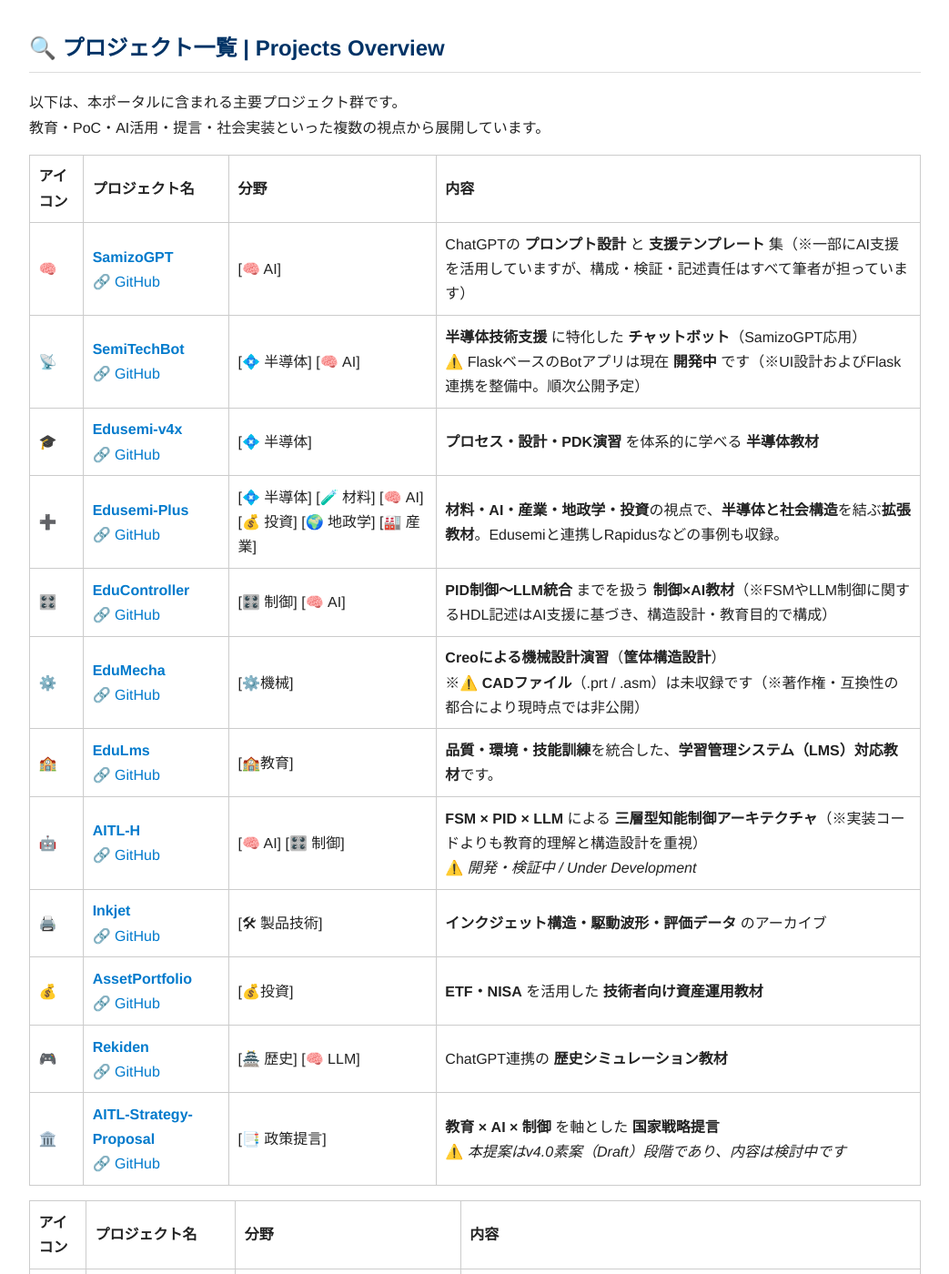
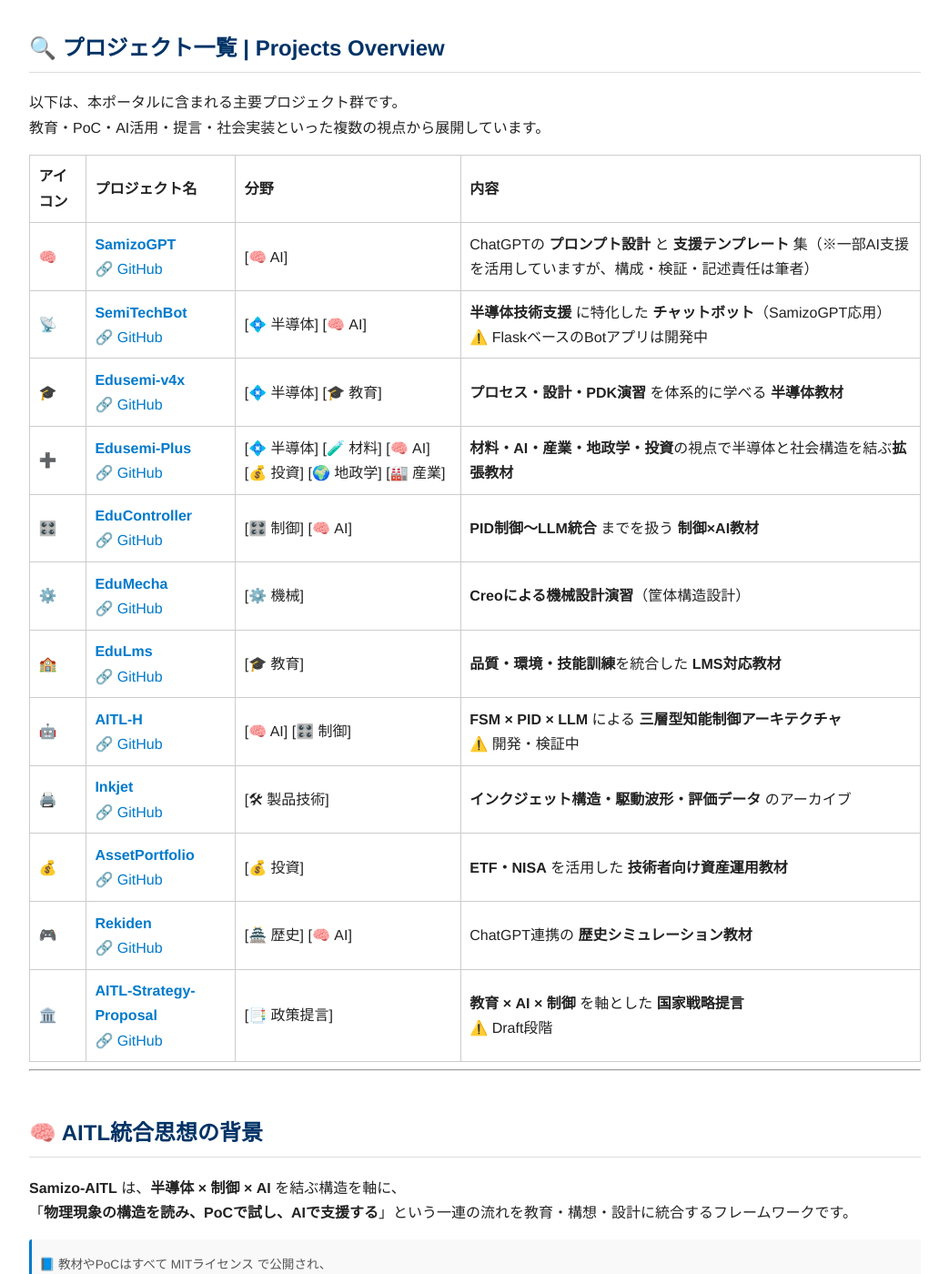
Before and after one commit to Samizo-AITL/Samizo-AITL.github.io, a Jekyll site: the page built from index.md, in a window 1280 px wide and 1400 px high, scrolled down 791 px. Shown: the whole window at 91% size, without its empty margins (118-1161 px from the left). Built offline with Jekyll 4.4.1, drawn with Linux system fonts in a browser that asks for light colours; some of the changed text lies outside the part shown.

Commit message:
Update index.md

```diff
--- a/index.md
+++ b/index.md
@@ -38,29 +38,13 @@
 
 | アイコン | **プロジェクト名** | 分野 | 内容 |
 |---------|--------------------|------|------|
-| 🧠 | **[SamizoGPT](https://samizo-aitl.github.io/SamizoGPT/)**<br>🔗 [GitHub](https://github.com/Samizo-AITL/SamizoGPT) | [🧠 AI] | ChatGPTの **プロンプト設計** と **支援テンプレート** 集（※一部にAI支援を活用していますが、構成・検証・記述責任はすべて筆者が担っています） |
-| 📡 | **[SemiTechBot](https://samizo-aitl.github.io/SamizoGPT_SemiTechBot/)**<br>🔗 [GitHub](https://github.com/Samizo-AITL/SamizoGPT_SemiTechBot) | [💠 半導体] [🧠 AI] | **半導体技術支援** に特化した **チャットボット**（SamizoGPT応用）<br>⚠️ FlaskベースのBotアプリは現在 **開発中** です（※UI設計およびFlask連携を整備中。順次公開予定） |
-| 🎓 | **[Edusemi-v4x](https://samizo-aitl.github.io/Edusemi-v4x/)**<br>🔗 [GitHub](https://github.com/Samizo-AITL/Edusemi-v4x) | [💠 半導体] | **プロセス・設計・PDK演習** を体系的に学べる **半導体教材** |
-| ➕ | **[Edusemi-Plus](https://samizo-aitl.github.io/Edusemi-Plus/)**<br>🔗 [GitHub](https://github.com/Samizo-AITL/Edusemi-Plus) | [💠 半導体] [🧪 材料] [🧠 AI] [💰 投資] [🌍 地政学] [🏭 産業] | **材料・AI・産業・地政学・投資**の視点で、**半導体と社会構造**を結ぶ**拡張教材**。Edusemiと連携しRapidusなどの事例も収録。 |
-| 🎛️ | **[EduController](https://samizo-aitl.github.io/EduController/)**<br>🔗 [GitHub](https://github.com/Samizo-AITL/EduController) | [🎛️ 制御] [🧠 AI] | **PID制御〜LLM統合** までを扱う **制御×AI教材**（※FSMやLLM制御に関するHDL記述はAI支援に基づき、構造設計・教育目的で構成） |
-| ⚙️ | **[EduMecha](https://samizo-aitl.github.io/EduMecha/)**<br>🔗 [GitHub](https://github.com/Samizo-AITL/EduMecha) | [⚙️機械] | **Creoによる機械設計演習**（**筐体構造設計**）<br>※⚠️ **CADファイル**（.prt / .asm）は未収録です（※著作権・互換性の都合により現時点では非公開） |
-| 🏫 | **[EduLms](https://samizo-aitl.github.io/EduLms/)**<br>🔗 [GitHub](https://github.com/Samizo-AITL/EduLms) | [🏫教育] | **品質・環境・技能訓練**を統合した、**学習管理システム（LMS）対応教材**です。 |
-| 🤖 | **[AITL-H](https://samizo-aitl.github.io/AITL-H/)**<br>🔗 [GitHub](https://github.com/Samizo-AITL/AITL-H) | [🧠 AI] [🎛️ 制御] | **FSM × PID × LLM** による **三層型知能制御アーキテクチャ**（※実装コードよりも教育的理解と構造設計を重視）<br>⚠️ *開発・検証中 / Under Development* |
-| 🖨️ | **[Inkjet](https://samizo-aitl.github.io/Inkjet/)**<br>🔗 [GitHub](https://github.com/Samizo-AITL/Inkjet) | [🛠 製品技術] | **インクジェット構造・駆動波形・評価データ** のアーカイブ |
-| 💰 | **[AssetPortfolio](https://samizo-aitl.github.io/AssetPortfolio-StartGuide/)**<br>🔗 [GitHub](https://github.com/Samizo-AITL/AssetPortfolio-StartGuide) | [💰投資] | **ETF・NISA** を活用した **技術者向け資産運用教材** |
-| 🎮 | **[Rekiden](https://samizo-aitl.github.io/Rekiden/)**<br>🔗 [GitHub](https://github.com/Samizo-AITL/Rekiden) | [🏯 歴史] [🧠 LLM] | ChatGPT連携の **歴史シミュレーション教材** |
-| 🏛️ | **[AITL-Strategy-Proposal](https://samizo-aitl.github.io/AITL-Strategy-Proposal/)**<br>🔗 [GitHub](https://github.com/Samizo-AITL/AITL-Strategy-Proposal) | [📑 政策提言] | **教育 × AI × 制御** を軸とした **国家戦略提言**<br>⚠️ *本提案はv4.0素案（Draft）段階であり、内容は検討中です* |
-
-
-| アイコン | **プロジェクト名** | 分野 | 内容 |
-|---------|--------------------|------|------|
 | 🧠 | **[SamizoGPT](https://samizo-aitl.github.io/SamizoGPT/)**<br>🔗 [GitHub](https://github.com/Samizo-AITL/SamizoGPT) | [🧠 AI] | ChatGPTの **プロンプト設計** と **支援テンプレート** 集（※一部AI支援を活用していますが、構成・検証・記述責任は筆者） |
 | 📡 | **[SemiTechBot](https://samizo-aitl.github.io/SamizoGPT_SemiTechBot/)**<br>🔗 [GitHub](https://github.com/Samizo-AITL/SamizoGPT_SemiTechBot) | [💠 半導体] [🧠 AI] | **半導体技術支援** に特化した **チャットボット**（SamizoGPT応用）<br>⚠️ FlaskベースのBotアプリは開発中 |
 | 🎓 | **[Edusemi-v4x](https://samizo-aitl.github.io/Edusemi-v4x/)**<br>🔗 [GitHub](https://github.com/Samizo-AITL/Edusemi-v4x) | [💠 半導体] [🎓 教育] | **プロセス・設計・PDK演習** を体系的に学べる **半導体教材** |
 | ➕ | **[Edusemi-Plus](https://samizo-aitl.github.io/Edusemi-Plus/)**<br>🔗 [GitHub](https://github.com/Samizo-AITL/Edusemi-Plus) | [💠 半導体] [🧪 材料] [🧠 AI] [💰 投資] [🌍 地政学] [🏭 産業] | **材料・AI・産業・地政学・投資**の視点で半導体と社会構造を結ぶ**拡張教材** |
 | 🎛️ | **[EduController](https://samizo-aitl.github.io/EduController/)**<br>🔗 [GitHub](https://github.com/Samizo-AITL/EduController) | [🎛️ 制御] [🧠 AI] | **PID制御〜LLM統合** までを扱う **制御×AI教材** |
 | ⚙️ | **[EduMecha](https://samizo-aitl.github.io/EduMecha/)**<br>🔗 [GitHub](https://github.com/Samizo-AITL/EduMecha) | [⚙️ 機械] | **Creoによる機械設計演習**（筐体構造設計） |
-| 🏫 | **[EduLms](https://samizo-aitl.github.io/EduLms/)**<br>🔗 [GitHub](https://github.com/Samizo-AITL/EduLms) | [🏫 教育] | **品質・環境・技能訓練**を統合した **LMS対応教材** |
+| 🏫 | **[EduLms](https://samizo-aitl.github.io/EduLms/)**<br>🔗 [GitHub](https://github.com/Samizo-AITL/EduLms) | [🎓 教育] | **品質・環境・技能訓練**を統合した **LMS対応教材** |
 | 🤖 | **[AITL-H](https://samizo-aitl.github.io/AITL-H/)**<br>🔗 [GitHub](https://github.com/Samizo-AITL/AITL-H) | [🧠 AI] [🎛️ 制御] | **FSM × PID × LLM** による **三層型知能制御アーキテクチャ**<br>⚠️ 開発・検証中 |
 | 🖨️ | **[Inkjet](https://samizo-aitl.github.io/Inkjet/)**<br>🔗 [GitHub](https://github.com/Samizo-AITL/Inkjet) | [🛠 製品技術] | **インクジェット構造・駆動波形・評価データ** のアーカイブ |
 | 💰 | **[AssetPortfolio](https://samizo-aitl.github.io/AssetPortfolio-StartGuide/)**<br>🔗 [GitHub](https://github.com/Samizo-AITL/AssetPortfolio-StartGuide) | [💰 投資] | **ETF・NISA** を活用した **技術者向け資産運用教材** |
```
